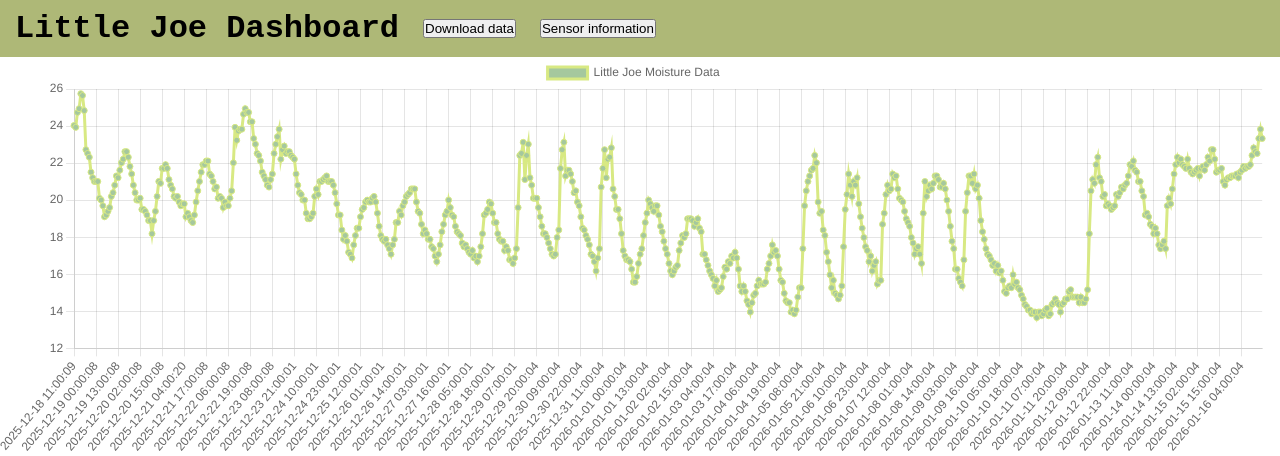
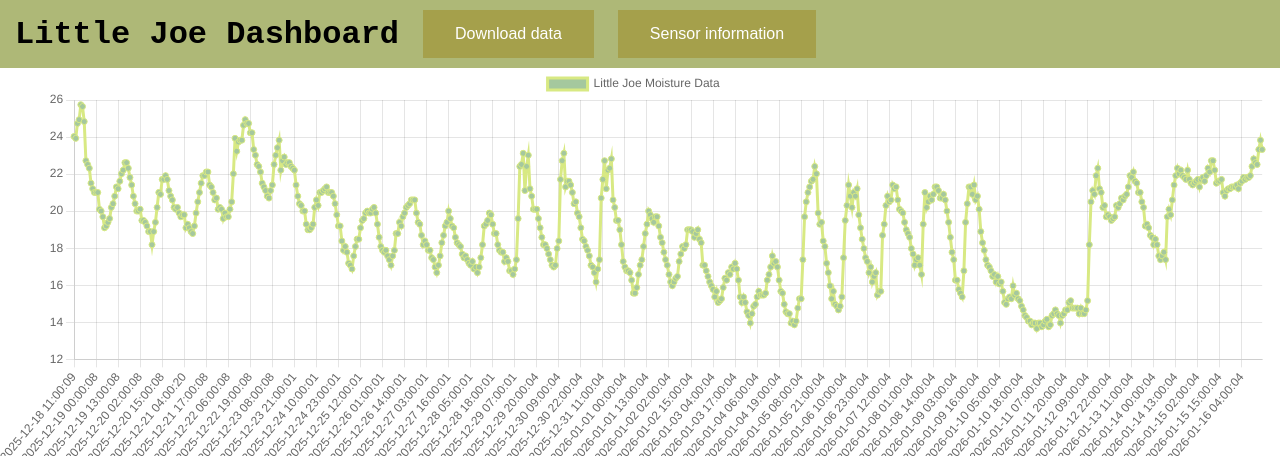
Before and after one commit to samGardnerDotApp/AntleafWorkExperiance, a Flask app: page / in a window 1280 px wide. Shown: the top 456 px of the page. Run offline with Flask 2, Linux system fonts and the light colour scheme; parts of the project's set-up code (start-up, migrations or seed data) failed here and were passed over.

Commit message:
Updated button CSS
Updated button CSS

```diff
--- a/WebApp/static/styles.css
+++ b/WebApp/static/styles.css
@@ -29,8 +29,38 @@ p {
   margin-right: 20px;
   vertical-align: middle;
 }
-button {
-  float: right;
+ul li a button {
+  background-color: #a5a04b;
+  border: none;
+  color: white;
+  padding: 15px 32px;
+  text-align: center;
+  text-decoration: none;
+  display: inline-block;
+  font-size: 16px;
+  cursor: pointer;
+}
+ul li a button {
+  background-color: #a5a04b;
+  border: none;
+  color: white;
+  padding: 15px 32px;
+  text-align: center;
+  text-decoration: none;
+  display: inline-block;
+  font-size: 16px;
+  cursor: pointer;
+}
+ul li a button:hover {
+  background-color: #a5a04b;
+  border: none;
+  color: rgb(0, 0, 0);
+  padding: 15px 32px;
+  text-align: center;
+  text-decoration: none;
+  display: inline-block;
+  font-size: 16px;
+  cursor: pointer;
 }
 * {
   margin: 0;
```
